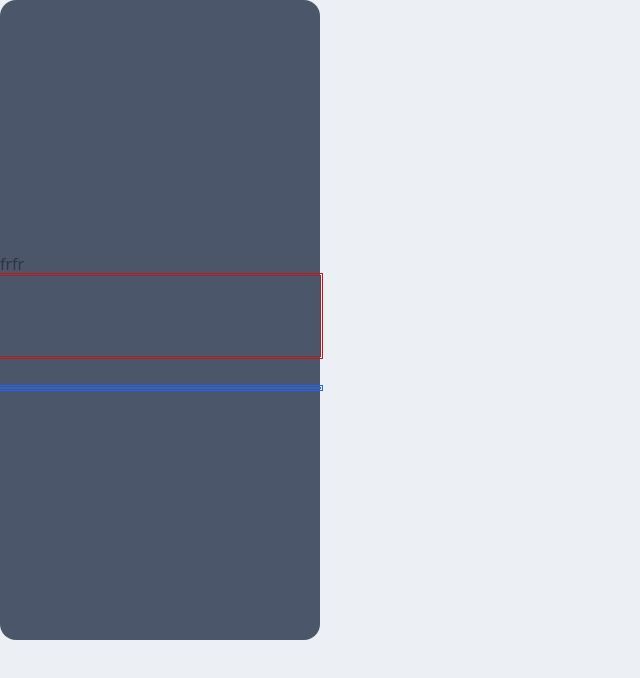
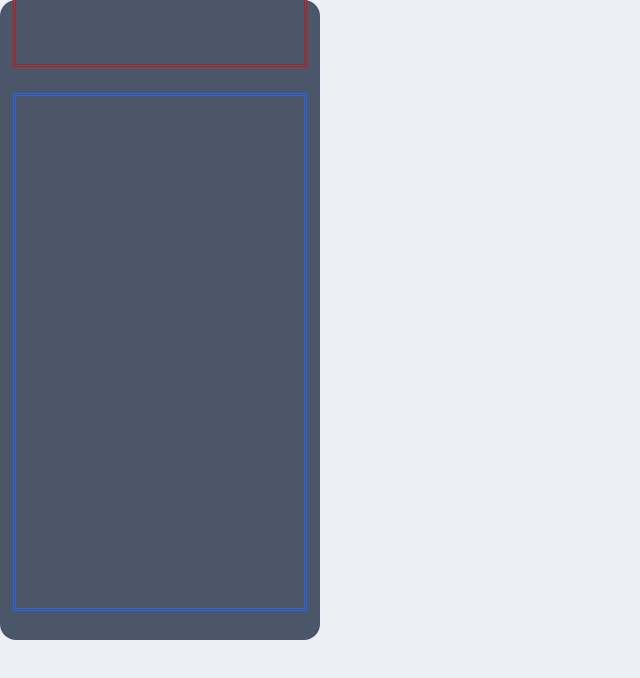
Before and after one commit to Dark-Ai-py/EasyDo-Work-Manager, a Vue app in the folder work-manager/: page / in a window 1280 px wide. Shown: the top 678 px of the page, without its empty margins (0-640 px from the left). Built offline with nearby package versions, Linux system fonts and the light colour scheme.

Commit message:
Todo Section Update -finished outlining the sections -starting on the props

```diff
--- a/work-manager/src/components/TodoBar.vue
+++ b/work-manager/src/components/TodoBar.vue
@@ -1,15 +1,17 @@
-<script setup></script>
+<script setup>
+	const { todoItems } = defineProps(["items"]);
+	function ParseProps() {}
+</script>
 
 <template>
 	<div
 		class="flex justify-center rounded-2xl bg-neutral max-w-80 flex-col"
 		style="height: 80vh"
 	>
-		<h1>frfr</h1>
-		<div class="outline-double outline-red-700 h-20 mb-8"></div>
+		<div class="outline-double outline-red-700 h-20 mb-8 mr-4 ml-4"></div>
 		<div
-			class="outline-double outline-blue-600 h-fit"
-			style="max-height: calc(80vh-7rem)"
+			class="outline-double outline-blue-600 h-fit mb-8 mr-4 ml-4"
+			style="height: 100%"
 		></div>
 	</div>
 </template>
```
